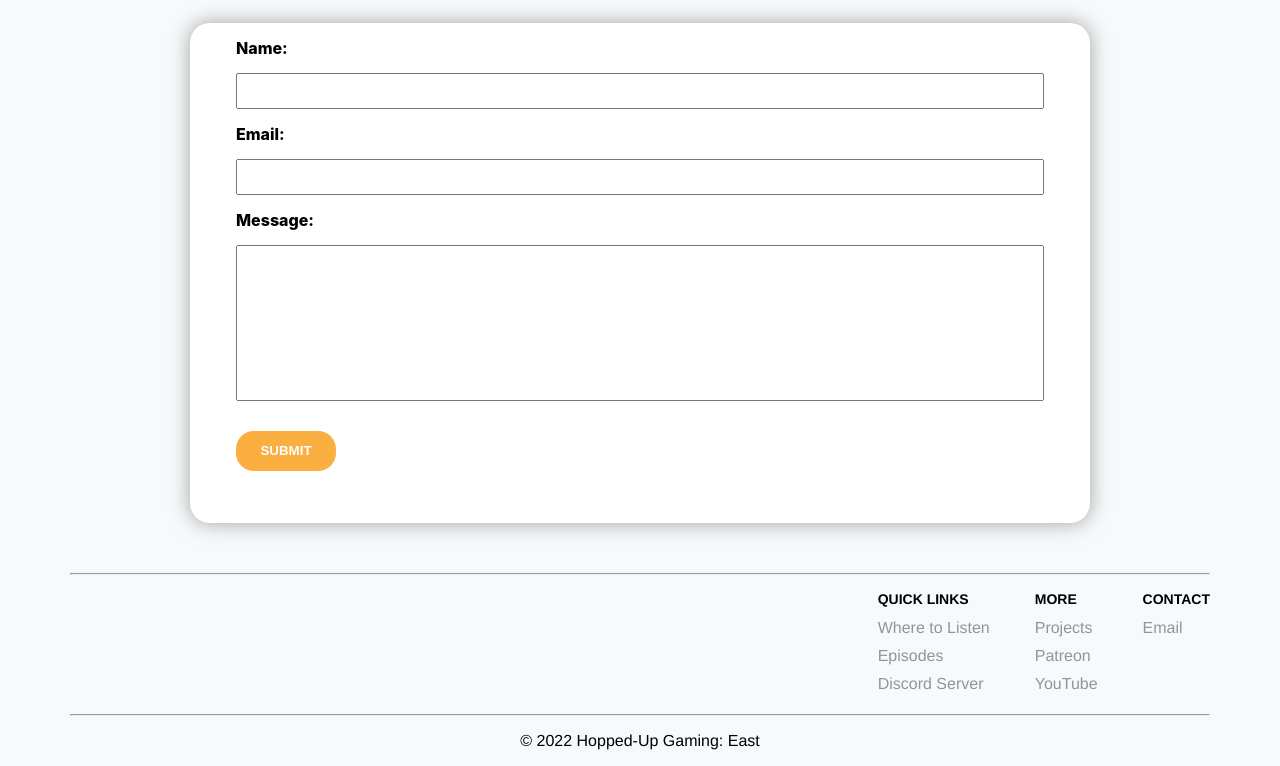
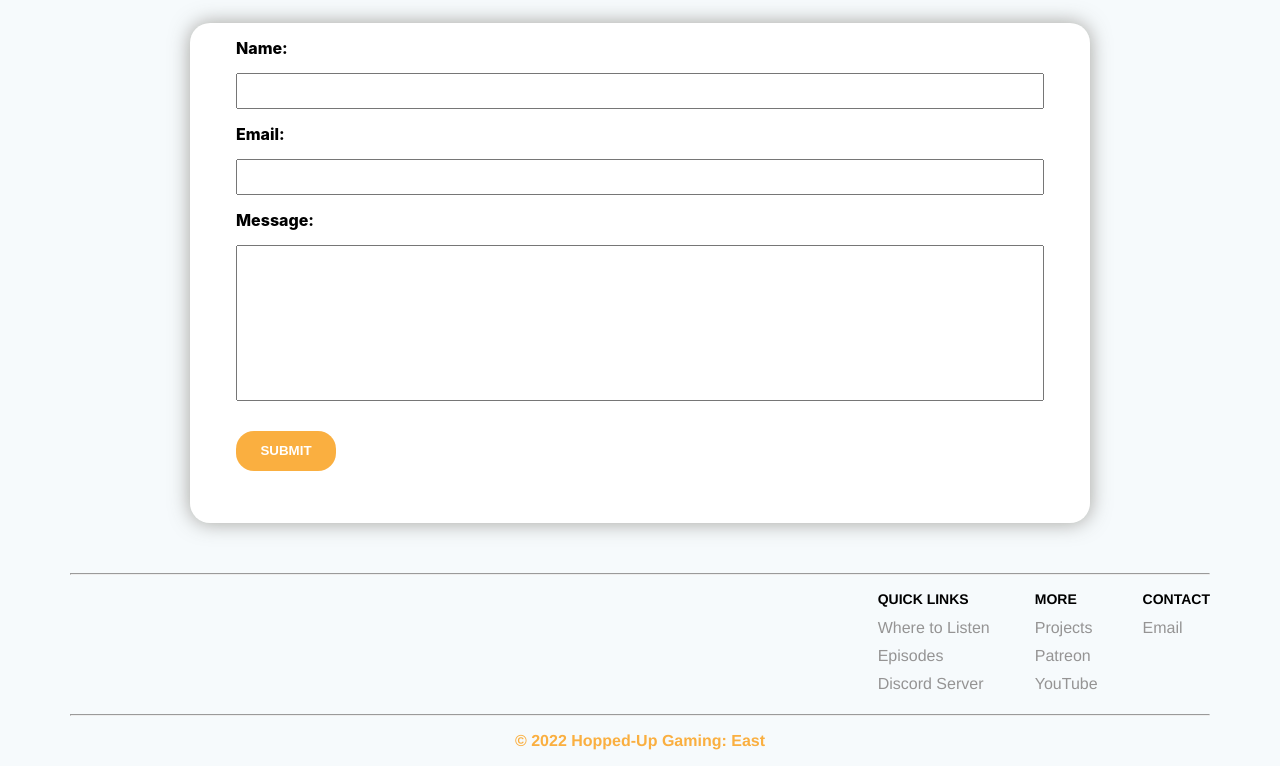
Before and after one commit to oakeef/huge_website, a React (Create React App) app: page /Contact in a window 1280 px wide. Shown: the part 256-1022 px from the top of the page. Built offline with nearby package versions, Linux system fonts and the light colour scheme; a web font is replaced by a local one.

Commit message:
chganged color of copywrite in footer

```diff
--- a/src/Components/Footer/Footer.css
+++ b/src/Components/Footer/Footer.css
@@ -32,11 +32,12 @@
 }
 
 .footerHR {
-    color: rgb(187, 184, 184);
     max-width: 1140px;
     margin: auto;
 }
 
 .footerCopyright {
+    color: #faaf40;
+    font-weight: 600;
     text-align: center;
 }
```
